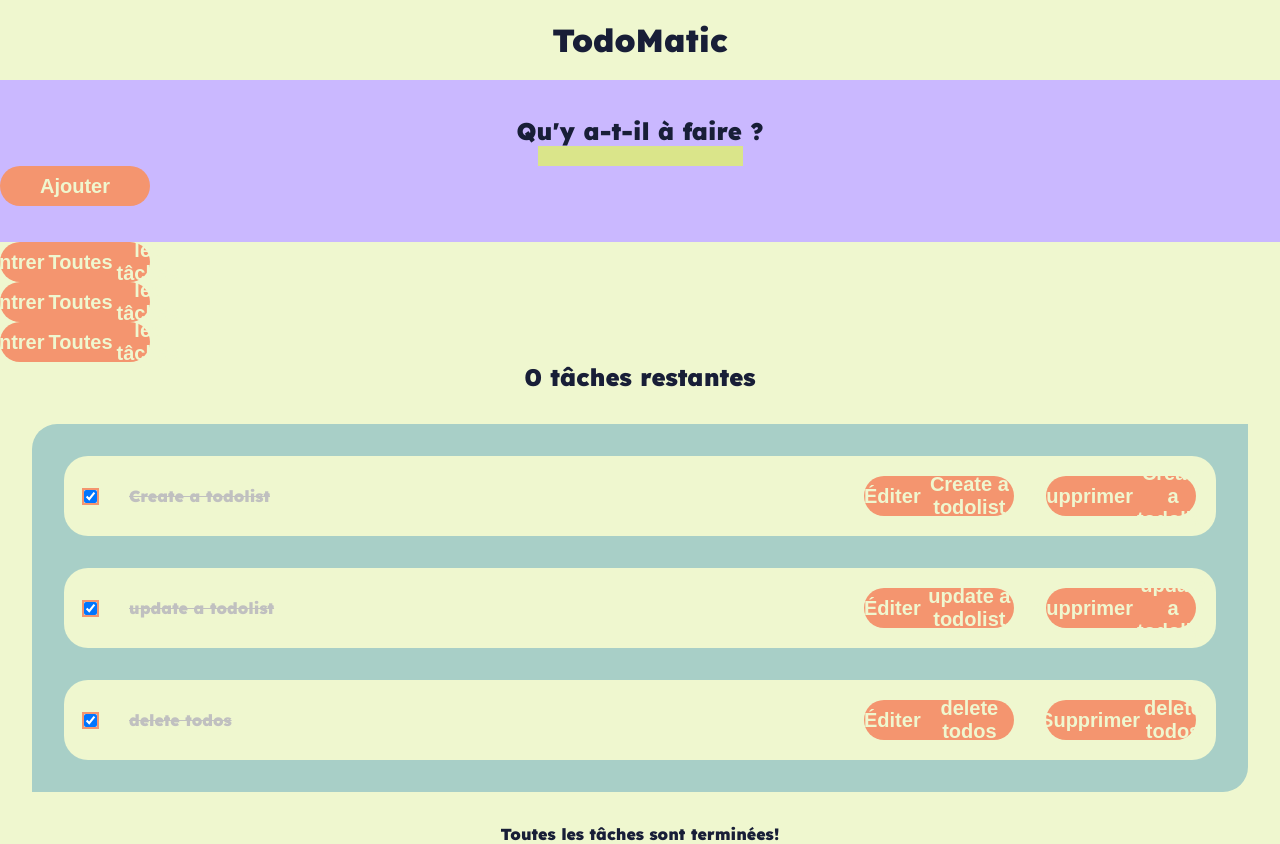
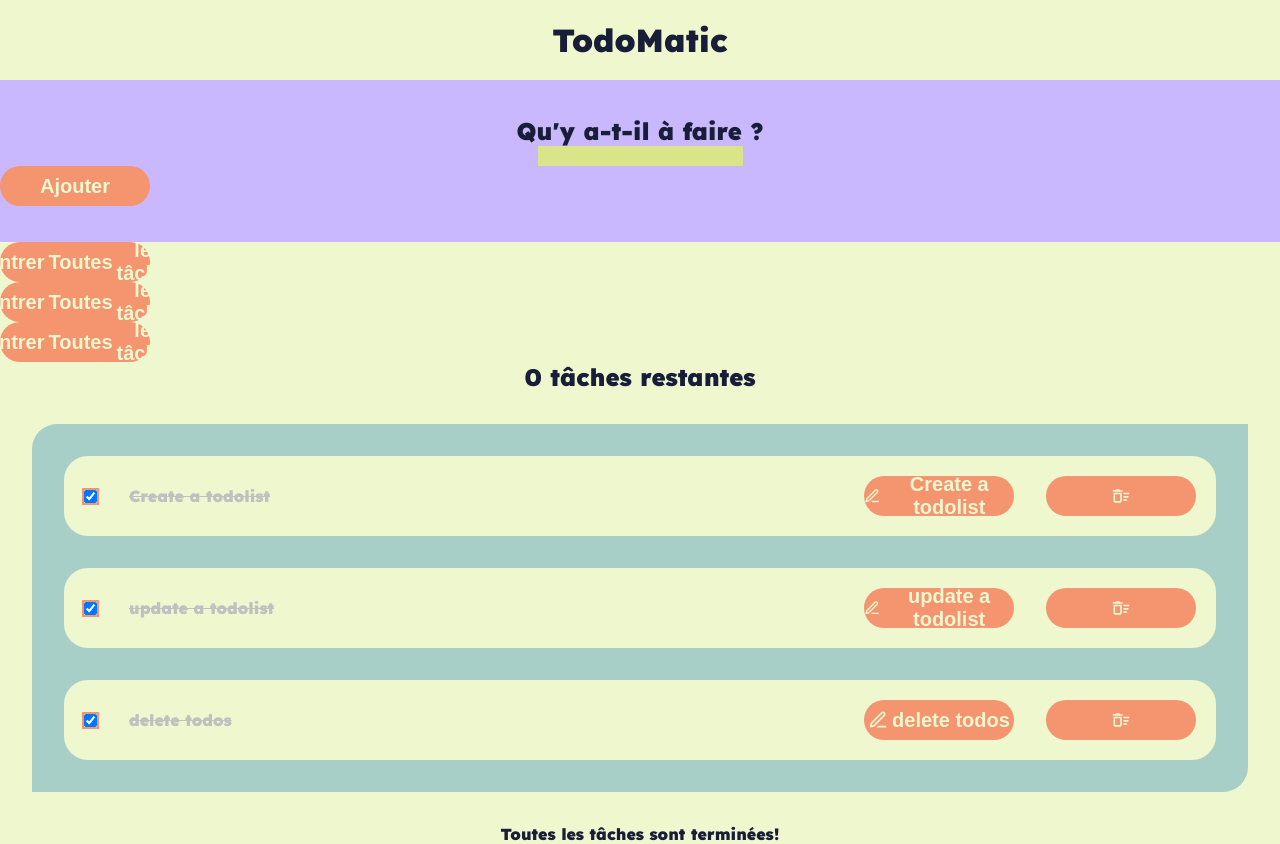
Before and after one commit to rayhearth/TodoList, a React (Vite) app: page /dashboard in a window 1280 px wide. Built offline with nearby package versions, Linux system fonts and the light colour scheme.

Commit message:
replace icon in todo instead of text

```diff
--- a/src/Components/Todo.jsx
+++ b/src/Components/Todo.jsx
@@ -1,6 +1,8 @@
 import React, { useState } from "react";
 import { useDispatch } from "react-redux";
 import { toggleTodo, deleteTodo } from "../feature/todo.slice";
+import { MdOutlineDeleteSweep } from "react-icons/md";
+import { FiEdit3 } from "react-icons/fi";
 
 
 const Todo = ({ name, completed, id }) => {
@@ -58,11 +60,9 @@ const Todo = ({ name, completed, id }) => {
           </div>
           <div className="btn-group">
             <button type="button" className="btn" onClick={() => setIsEditing(true)}>
-              Éditer <span className="visually-hidden">{name}</span>
+            <FiEdit3 /> <span className="visually-hidden">{name}</span>
             </button>
-            <button type="button" className="btn btn__danger" onClick={handleDelete}>
-              Supprimer <span className="visually-hidden">{name}</span>
-            </button>
+            <button type="button" className="btn btn__danger" onClick={handleDelete}><MdOutlineDeleteSweep /></button>
           </div>
         </>
       )}
```
